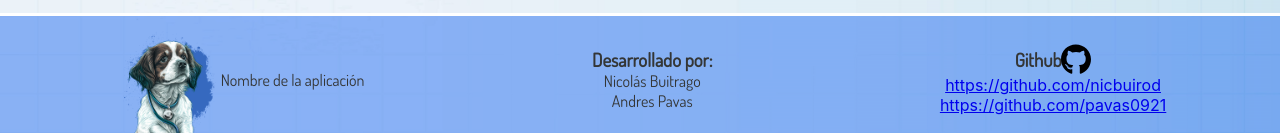
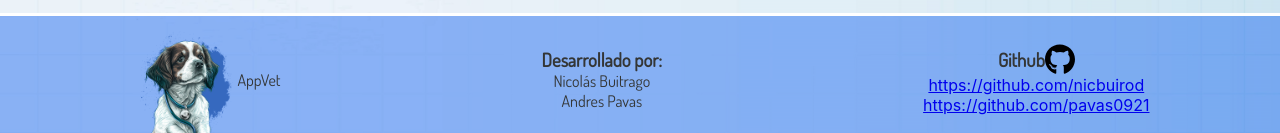
Before and after one commit to nicbuirod/Veterinaria_Front, a React (Create React App) app: page /loby in a window 1280 px wide. Shown: the part 667-800 px from the top of the page. Built offline with nearby package versions, Linux system fonts and the light colour scheme.

Commit message:
Update Footer.jsx

```diff
--- a/src/components/footer/Footer.jsx
+++ b/src/components/footer/Footer.jsx
@@ -8,7 +8,7 @@ const Footer = () => {
     <div className={styles.footer}>
       <div className={styles.name_container}>
         <img src={dog} alt="" className={styles.dog} />
-        <p>Nombre de la aplicación</p>
+        <p>AppVet</p>
       </div>
       <div>
         <h3>Desarrollado por:</h3>
```
